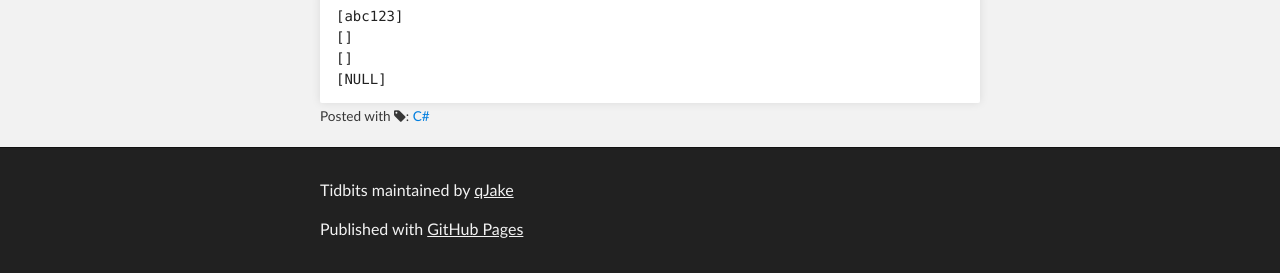
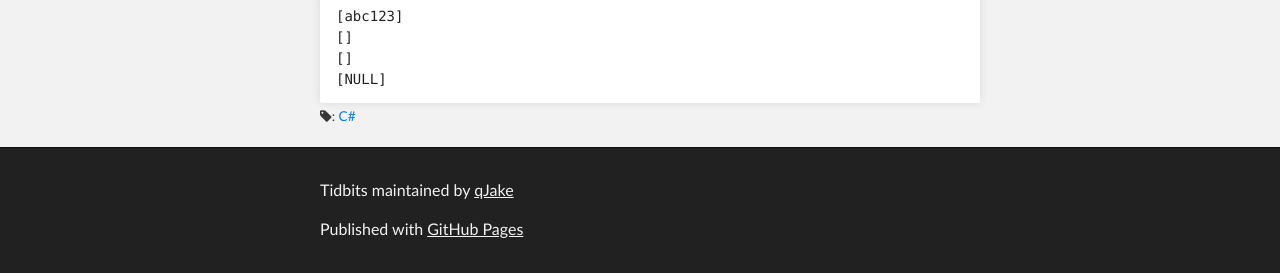
Before and after one commit to qJake/tidbits, a Jekyll site: the page built from _posts/2015-12-21-ConfigurationManager-Return-Values.md, in a window 1280 px wide. Shown: the part 1075-1348 px from the top of the page. Built offline with Jekyll 4.4.1, drawn with Linux system fonts in a browser that asks for light colours; nearby versions of some CDN libraries; Markdown is read by kramdown in place of the engine named in the settings.

Commit message:
Update post.html

```diff
--- a/_layouts/post.html
+++ b/_layouts/post.html
@@ -4,7 +4,7 @@
 
 {% assign post = page %}
 {% if post.tags.size > 0 %}
-    {% capture tags_content %}Posted with {% if post.tags.size == 1 %}<i class="fa fa-tag"></i>{% else %}<i class="fa fa-tags"></i>{% endif %}: {% endcapture %}
+    {% capture tags_content %}{% if post.tags.size == 1 %}<i class="fa fa-tag"></i>{% else %}<i class="fa fa-tags"></i>{% endif %}: {% endcapture %}
     {% for post_tag in post.tags %}
         {% assign tag = site.data.tags[post_tag] %}
         {% if tag %}
@@ -22,7 +22,7 @@
 
 <article class="post">
   {{ content }}
-  <aside>
+  <aside class="tags">
     <small class="meta">{{ tags_content }}</small>
   </aside>
 </div>
```
